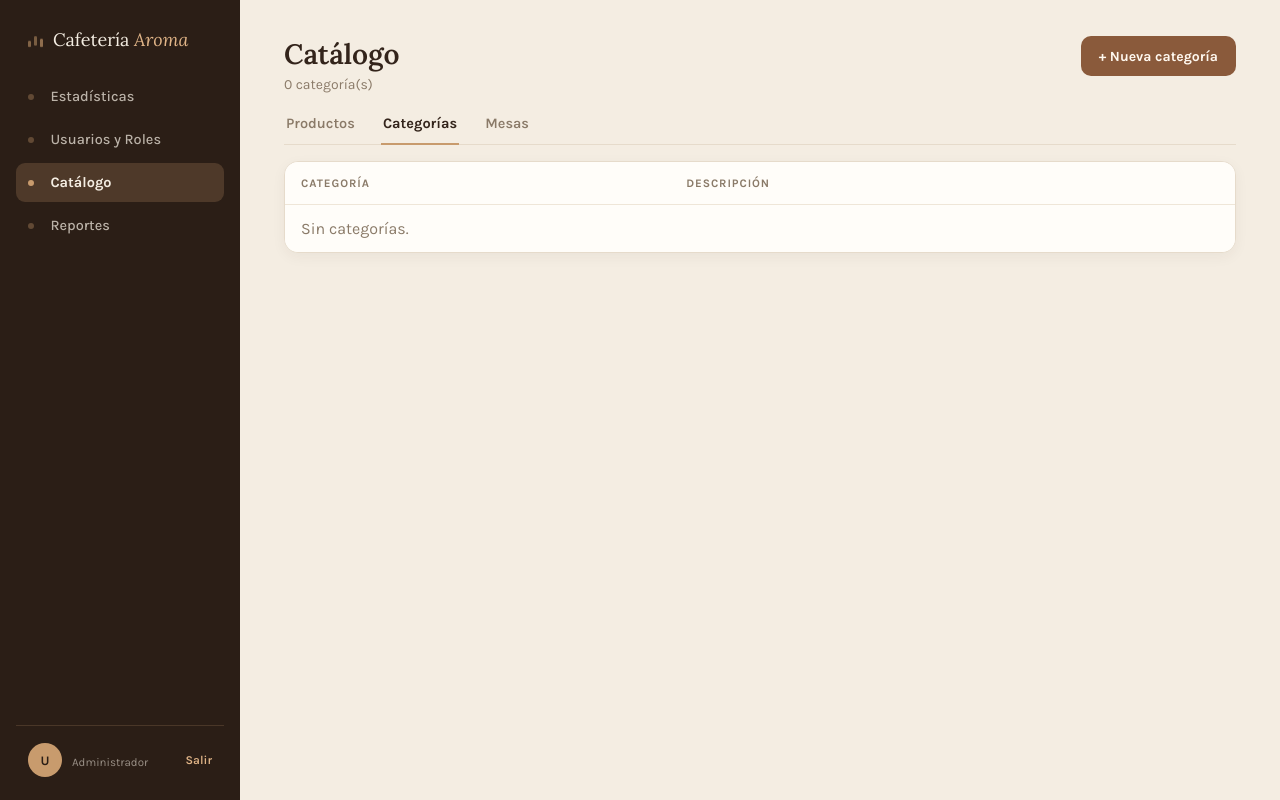
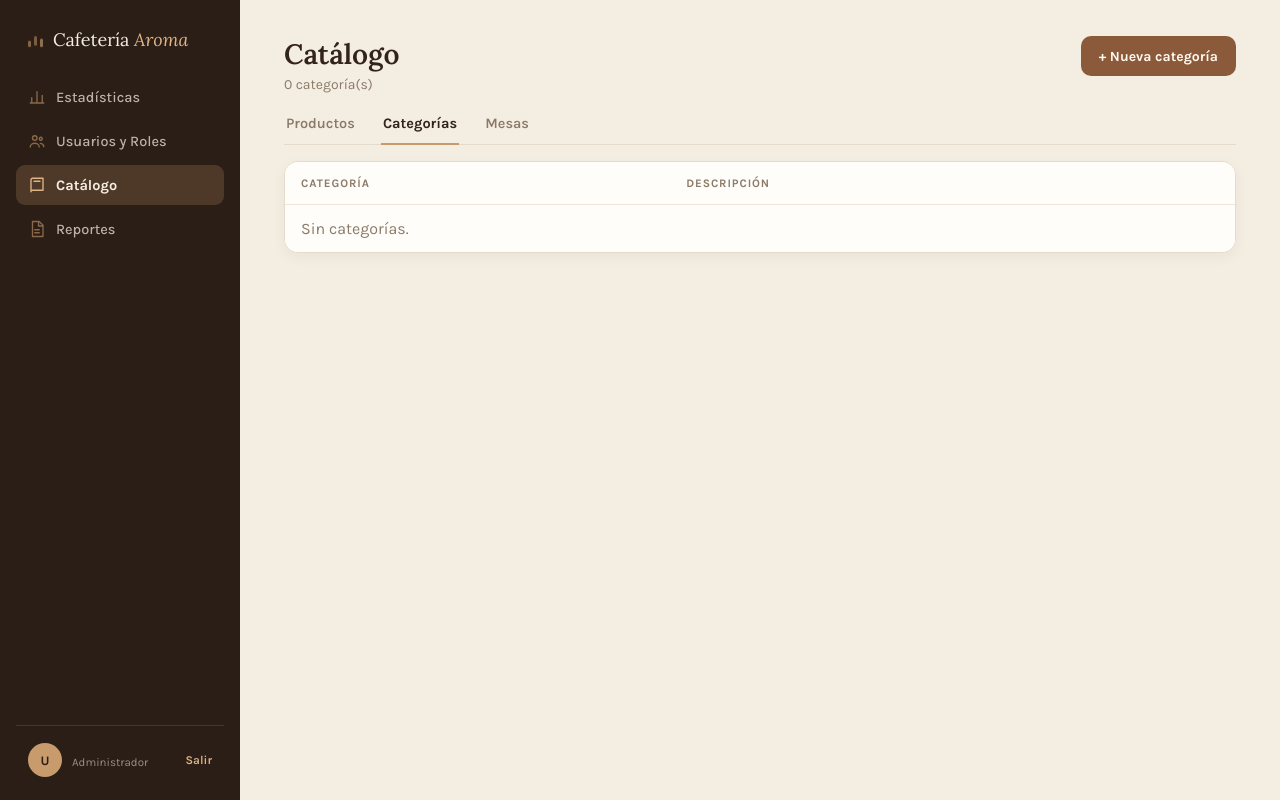
Before and after one commit to VMMC5/cafeteria-system, a Flask app: page /catalogo/categorias in a window 1280 px wide. Run offline with Flask 3, Linux system fonts and the light colour scheme; the visitor is signed in with stand-in values (Sample User, id 1); data that the repository does not hold is empty; some libraries are stand-ins or nearby versions.

Commit message:
feat(web): iconos de línea en el menú del sidebar — mismo estilo que la barra móvil, en lugar de dots
Co-Authored-By: Claude Fable 5 <noreply@anthropic.com>

```diff
--- a/web/app/static/css/app.css
+++ b/web/app/static/css/app.css
@@ -60,8 +60,9 @@ h1, h2, h3 { font-family: var(--serif); font-weight: 600; }
 }
 .sidebar__link:hover { background: rgba(200,155,109,0.14); color: var(--cream); text-decoration: none; }
 .sidebar__link.active { background: rgba(200,155,109,0.22); color: var(--cream); font-weight: 700; }
-.sidebar__link .dot { width: 6px; height: 6px; border-radius: 50%; background: rgba(200,155,109,0.35); flex-shrink: 0; }
-.sidebar__link.active .dot { background: var(--caramel); }
+.sidebar__link svg { width: 18px; height: 18px; flex-shrink: 0; color: rgba(200,155,109,0.6); }
+.sidebar__link:hover svg { color: var(--caramel); }
+.sidebar__link.active svg { color: var(--caramel-light); }
 .sidebar__user {
   display: flex; align-items: center; gap: 10px;
   padding: 14px 12px 0; border-top: 1px solid rgba(200,155,109,0.2);
--- a/web/app/templates/base.html
+++ b/web/app/templates/base.html
@@ -17,19 +17,23 @@
     <nav class="sidebar__nav" aria-label="Menú principal">
       <a class="sidebar__link {{ 'active' if request.endpoint == 'dashboard.index' }}" href="{{ url_for('dashboard.index') }}"
          {% if request.endpoint == 'dashboard.index' %}aria-current="page"{% endif %}>
-        <span class="dot" aria-hidden="true"></span>Estadísticas
+        <svg viewBox="0 0 24 24" fill="none" stroke="currentColor" stroke-width="1.8" stroke-linecap="round" stroke-linejoin="round" aria-hidden="true"><path d="M5 20v-7M12 20V5M19 20v-10M3 20h18"/></svg>
+        Estadísticas
       </a>
       <a class="sidebar__link {{ 'active' if request.endpoint and request.endpoint.startswith('usuarios.') }}" href="{{ url_for('usuarios.listar') }}"
          {% if request.endpoint and request.endpoint.startswith('usuarios.') %}aria-current="page"{% endif %}>
-        <span class="dot" aria-hidden="true"></span>Usuarios y Roles
+        <svg viewBox="0 0 24 24" fill="none" stroke="currentColor" stroke-width="1.8" stroke-linecap="round" stroke-linejoin="round" aria-hidden="true"><circle cx="9" cy="8" r="3"/><path d="M3 20c0-3 3-5 6-5s6 2 6 5"/><circle cx="17" cy="9" r="2"/><path d="M16.5 15.2c2.6 0.3 4.5 2 4.5 4.3"/></svg>
+        Usuarios y Roles
       </a>
       <a class="sidebar__link {{ 'active' if request.endpoint and request.endpoint.startswith('catalogo.') }}" href="{{ url_for('catalogo.productos') }}"
          {% if request.endpoint and request.endpoint.startswith('catalogo.') %}aria-current="page"{% endif %}>
-        <span class="dot" aria-hidden="true"></span>Catálogo
+        <svg viewBox="0 0 24 24" fill="none" stroke="currentColor" stroke-width="1.8" stroke-linecap="round" stroke-linejoin="round" aria-hidden="true"><path d="M4 5a2 2 0 012-2h14v16H6a2 2 0 00-2 2zM4 5v16M8 7h8"/></svg>
+        Catálogo
       </a>
       <a class="sidebar__link {{ 'active' if request.endpoint and request.endpoint.startswith('reportes.') }}" href="{{ url_for('reportes.index') }}"
          {% if request.endpoint and request.endpoint.startswith('reportes.') %}aria-current="page"{% endif %}>
-        <span class="dot" aria-hidden="true"></span>Reportes
+        <svg viewBox="0 0 24 24" fill="none" stroke="currentColor" stroke-width="1.8" stroke-linecap="round" stroke-linejoin="round" aria-hidden="true"><path d="M6 2h9l5 5v15H6zM14 2v6h6M9 13h6M9 17h6"/></svg>
+        Reportes
       </a>
     </nav>
     <div class="sidebar__user">
```
